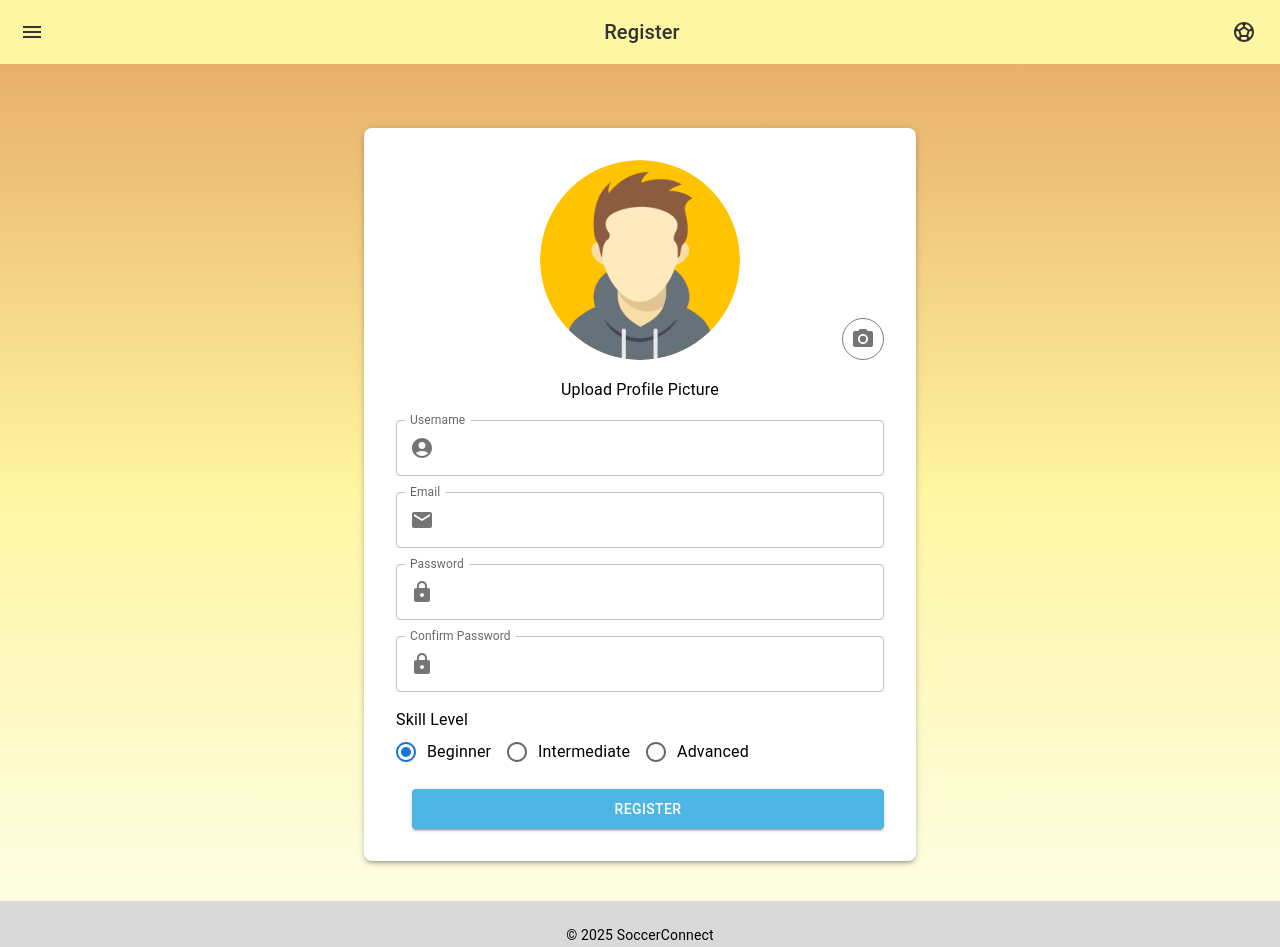
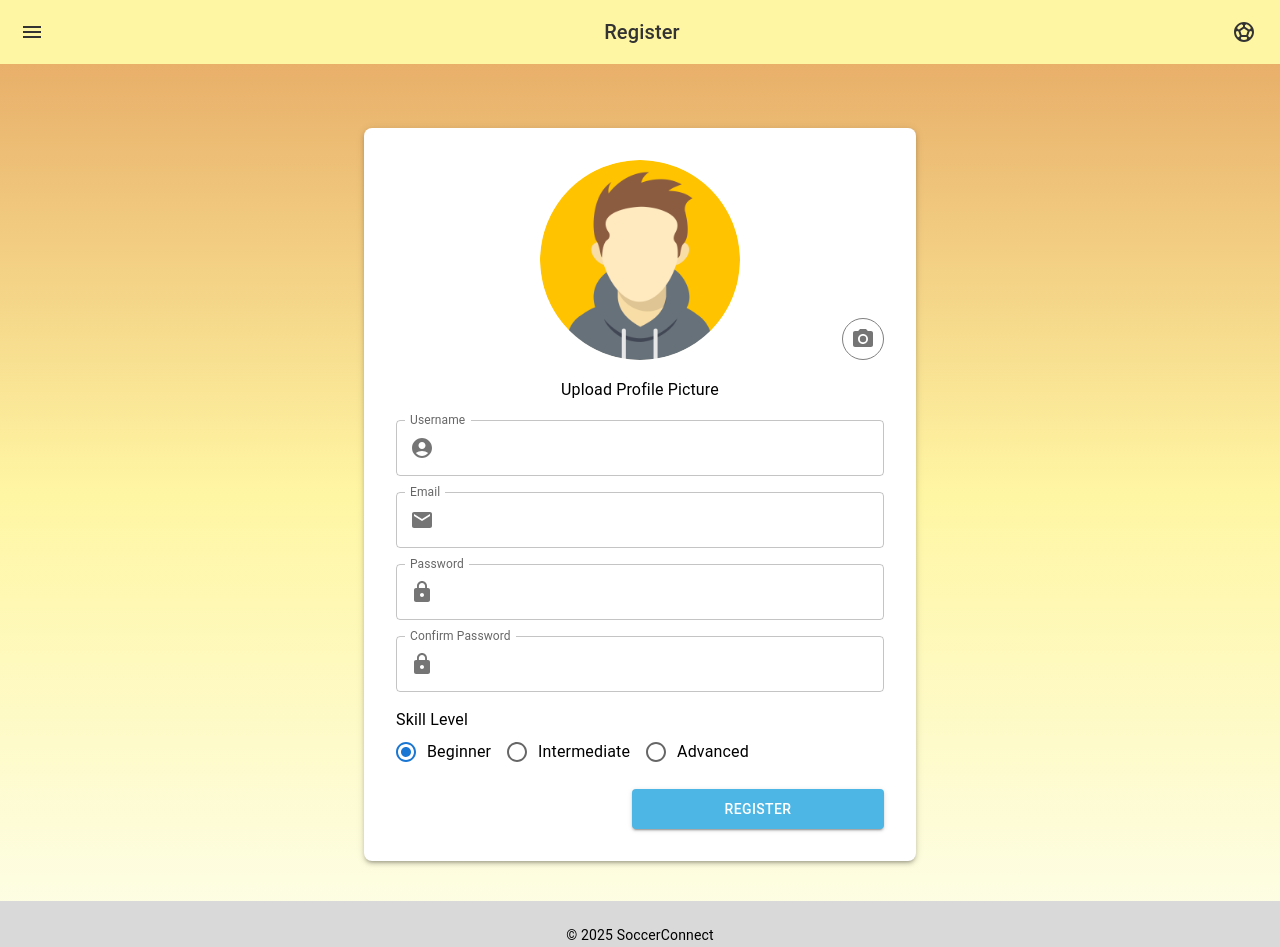
Before and after one commit to dthv201/football_front, a React (Vite) app in the folder football_front/: page /register in a window 1280 px wide. Shown: the top 947 px of the page. Built offline with nearby package versions, Linux system fonts and the light colour scheme.

Commit message:
Add Profile page and Google client ID to environment; refactor FormInput component for better type safety

```diff
--- a/football_front/src/Pages/Register.tsx
+++ b/football_front/src/Pages/Register.tsx
@@ -6,24 +6,25 @@ import {
   Button,
   Container,
   Typography,
-  RadioGroup,
+  FormControl,
+  FormLabel,
+  Stack,
+  Avatar,
+  IconButton,
+  CircularProgress,
   FormControlLabel,
   Radio,
-  FormLabel,
-  FormControl,
-  Stack,
-  Avatar,
-  IconButton
+  RadioGroup,
 } from "@mui/material";
 import { AccountCircle, Email, Lock, PhotoCamera } from "@mui/icons-material";
 import Layout from "../components/page_tamplate/Layout";
-import {registerUser} from "../services/auth";
+import { registerUser, googleSignin } from "../services/auth";
 import { registerSchema } from "../validations/validationSchemas";
+import FormInput from "../components/FormInput";
 import { CredentialResponse, GoogleLogin } from "@react-oauth/google";
-import FormInput from "../components/FormInput";
-import { googleSignin } from "../services/auth";
 
 const defaultAvatar = "/avatar.png";
+
 interface FormData {
   username: string;
   email: string;
@@ -34,12 +35,21 @@ interface FormData {
 }
 
 const RegisterPage: React.FC = () => {
-  const { control, handleSubmit, register, watch, formState: { errors } } = useForm<FormData>({
+  const {
+    control,
+    handleSubmit,
+    register,
+    watch,
+    formState: { errors },
+  } = useForm<FormData>({
     resolver: yupResolver(registerSchema),
   });
 
   const [file, setFile] = useState<File | null>(null);
   const [preview, setPreview] = useState<string>(defaultAvatar);
+  const [loadingRegister, setLoadingRegister] = useState<boolean>(false);
+  const [loadingGoogle, setLoadingGoogle] = useState<boolean>(false);
+
 
   const imgFiles = watch("img");
 
@@ -52,72 +62,160 @@ const RegisterPage: React.FC = () => {
   }, [imgFiles]);
 
   const onSubmit = async (data: FormData) => {
+    setLoadingRegister(true);
     console.log("Registration Data:", { ...data, img: file });
-
+    try {
       const result = await registerUser(data, file || undefined);
       if (result.success) {
         alert("Registration successful. Please login to continue.");
       } else {
         alert(`Error: ${result.error}`);
       }
+    } catch (error) {
+      console.error("Submission error:", error);
+      alert("Something went wrong. Please try again.");
+    }
+    setLoadingRegister(false);
   };
 
+
   const onGoogleSuccess = async (credentialResponse: CredentialResponse) => {
+  setLoadingGoogle(true);
   console.log("Google response:", credentialResponse);
   try {
     const res = await googleSignin(credentialResponse);
     console.log("Backend response:", res);
     alert("Registration successful.");
-      // Optionally handle tokens or navigation based on response
   } catch (error) {
     console.error("Error during Google sign-in:", error);
     alert("Something went wrong with Google sign-in.");
   }
+  setLoadingGoogle(false);
 };
 
 const onGoogleFailure = async () => {
   console.log("Google login failed.");
+  setLoadingGoogle(false);
 };
 
   return (
     <Layout title="Register">
       <Container maxWidth="sm">
-      <Box sx={{ mt: 5, p: 4, bgcolor: "white", borderRadius: 2, boxShadow: 3, marginBlockEnd: 5 }}>
+        <Box
+          sx={{
+            mt: 5,
+            p: 4,
+            bgcolor: "white",
+            borderRadius: 2,
+            boxShadow: 3,
+            marginBlockEnd: 5,
+          }}
+        >
           <form onSubmit={handleSubmit(onSubmit)}>
             <Stack spacing={2}>
               <Box display="flex" justifyContent="center" position="relative">
                 <Avatar src={preview} sx={{ width: 200, height: 200 }} />
                 <IconButton
-                sx={{ position: "absolute", bottom: 0, right: 0, bgcolor: "white", border: "1px solid gray" }}
+                  sx={{
+                    position: "absolute",
+                    bottom: 0,
+                    right: 0,
+                    bgcolor: "white",
+                    border: "1px solid gray",
+                  }}
                   onClick={() => document.getElementById("imgInput")?.click()}
                 >
                   <PhotoCamera />
                 </IconButton>
               </Box>
-            <Typography variant="subtitle1" align="center" sx={{ color: "black" }}>Upload Profile Picture</Typography>
+              <Typography variant="subtitle1" align="center" sx={{ color: "black" }}>
+                Upload Profile Picture
+              </Typography>
 
-            <input id="imgInput" type="file" accept="image/jpeg, image/png" {...register("img")} style={{ display: "none" }} />
+              <input
+                id="imgInput"
+                type="file"
+                accept="image/jpeg, image/png"
+                {...register("img")}
+                style={{ display: "none" }}
+              />
 
-            <FormInput name="username" control={control} label="Username" icon={<AccountCircle />} error={errors.username?.message} />
-            <FormInput name="email" control={control} label="Email" icon={<Email />} error={errors.email?.message} />
-            <FormInput name="password" control={control} label="Password" type="password" icon={<Lock />} error={errors.password?.message} />
-            <FormInput name="confirmPassword" control={control} label="Confirm Password" type="password" icon={<Lock />} error={errors.confirmPassword?.message} />
+              <FormInput
+                name="username"
+                control={control}
+                label="Username"
+                icon={<AccountCircle />}
+                error={errors.username?.message}
+              />
+              <FormInput
+                name="email"
+                control={control}
+                label="Email"
+                icon={<Email />}
+                error={errors.email?.message}
+              />
+              <FormInput
+                name="password"
+                control={control}
+                label="Password"
+                type="password"
+                icon={<Lock />}
+                error={errors.password?.message}
+              />
+              <FormInput
+                name="confirmPassword"
+                control={control}
+                label="Confirm Password"
+                type="password"
+                icon={<Lock />}
+                error={errors.confirmPassword?.message}
+              />
 
-            <FormControl component="fieldset" >
-              <FormLabel component="legend" sx={{ color: "black" }}>Skill Level</FormLabel>
+              <FormControl component="fieldset">
+                <FormLabel component="legend" sx={{ color: "black" }}>
+                  Skill Level
+                </FormLabel>
                 <RadioGroup defaultValue="Beginner" row {...register("skillLevel")} sx={{ color: "black" }}>
                   <FormControlLabel value="Beginner" control={<Radio />} label="Beginner" />
                   <FormControlLabel value="Intermediate" control={<Radio />} label="Intermediate" />
                   <FormControlLabel value="Advanced" control={<Radio />} label="Advanced" />
                 </RadioGroup>
               </FormControl>
+
               <Box sx={{ display: "flex", gap: 2 }}>
-            <GoogleLogin  onSuccess={onGoogleSuccess} onError={onGoogleFailure}/>
+              <Box sx={{ flex: 1 }}>
+                {loadingGoogle ? (
+                  <Button
+                    variant="contained"
+                    fullWidth
+                    disabled
+                    sx={{ bgcolor: "#4DB6E5", color: "white" }}
+                  >
+                    <CircularProgress size={24} color="inherit" />
+                  </Button>
+                ) : (
+                  <GoogleLogin onSuccess={onGoogleSuccess} onError={onGoogleFailure} />
+                )}
+              </Box>
 
-            <Button type="submit" variant="contained" fullWidth sx={{ bgcolor: "#4DB6E5", color: "white", "&:hover": { bgcolor: "#3EA3D3" } }}>
-              Register
+              <Button
+                type="submit"
+                variant="contained"
+                fullWidth
+                sx={{
+                  flex: 1,
+                  bgcolor: "#4DB6E5",
+                  color: "white",
+                  "&:hover": { bgcolor: "#3EA3D3" },
+                }}
+                disabled={loadingRegister}
+              >
+                {loadingRegister ? <CircularProgress size={24} color="inherit" /> : "Register"}
               </Button>
+
               </Box>
+
+
             </Stack>
           </form>
         </Box>
@@ -126,5 +224,4 @@ return (
   );
 };
 
-
 export default RegisterPage;
--- a/football_front/src/components/FormInput.tsx
+++ b/football_front/src/components/FormInput.tsx
@@ -1,9 +1,9 @@
 import React from "react";
-import { Control, Controller } from "react-hook-form";
+import { Control, Controller, FieldValues, Path } from "react-hook-form";
 import { TextField, InputAdornment } from "@mui/material";
 
-interface FormInputProps {
-  name: string;
+interface FormInputProps<T extends FieldValues = FieldValues> {
+  name: Path<T>;
   control: Control<T>;
   label: string;
   icon?: React.ReactNode;
@@ -11,12 +11,19 @@ interface FormInputProps {
   error?: string;
 }
 
-const FormInput: React.FC<FormInputProps> = ({ name, control, label, icon, type = "text", error }) => {
+const FormInput = <T extends FieldValues = FieldValues>({
+  name,
+  control,
+  label,
+  icon,
+  type = "text",
+  error,
+}: FormInputProps<T>) => {
   return (
     <Controller
       name={name}
       control={control}
-      defaultValue=""
+      defaultValue={undefined}
       render={({ field }) => (
         <TextField
           {...field}
@@ -27,7 +34,9 @@ const FormInput: React.FC<FormInputProps> = ({ name, control, label, icon, type
           error={!!error}
           helperText={error}
           InputProps={{
-            startAdornment: icon ? <InputAdornment position="start">{icon}</InputAdornment> : null,
+            startAdornment: icon ? (
+              <InputAdornment position="start">{icon}</InputAdornment>
+            ) : null,
           }}
         />
       )}
```
Also changed, not shown: football_front/src/Pages/Login.tsx (+0 -11 lines), football_front/src/Pages/Profile.tsx (added), 1 other file (tests, documents, lock files or other folders). Lines whose indentation alone changed are shown as unchanged.
